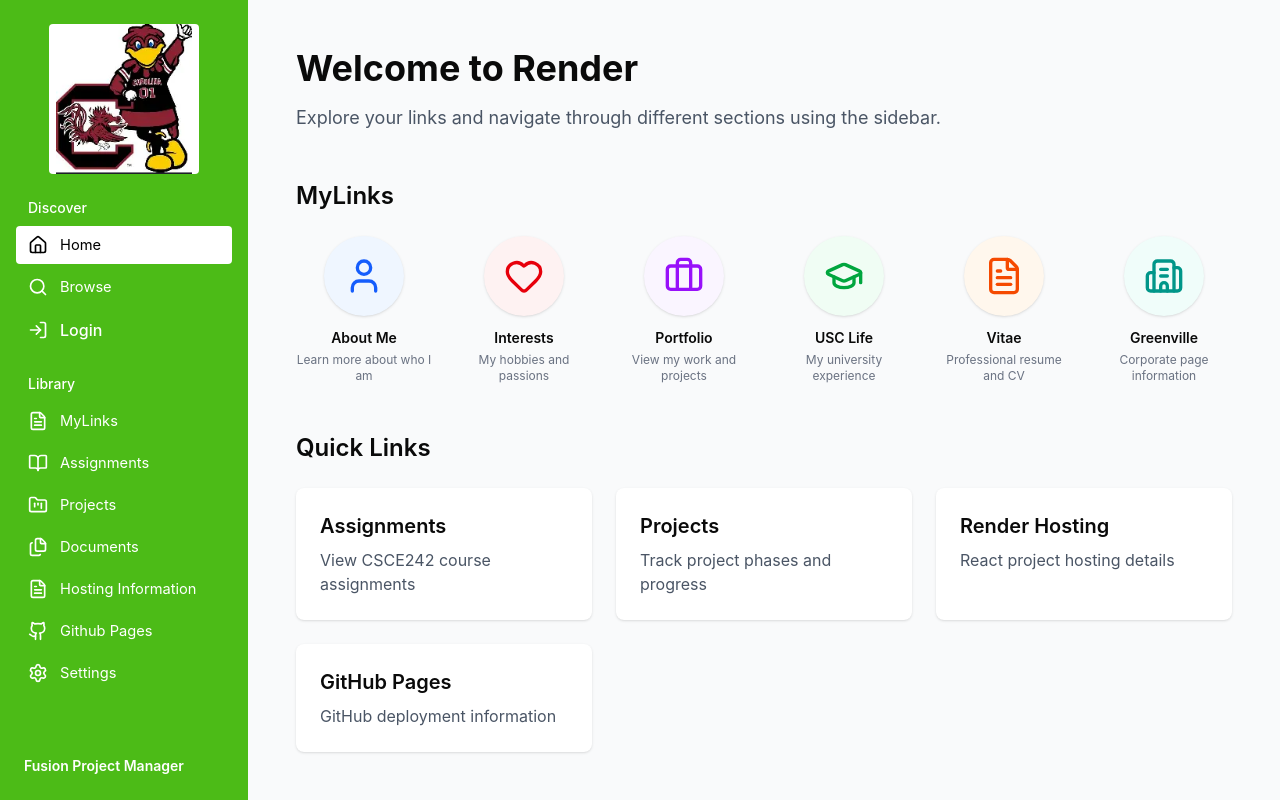
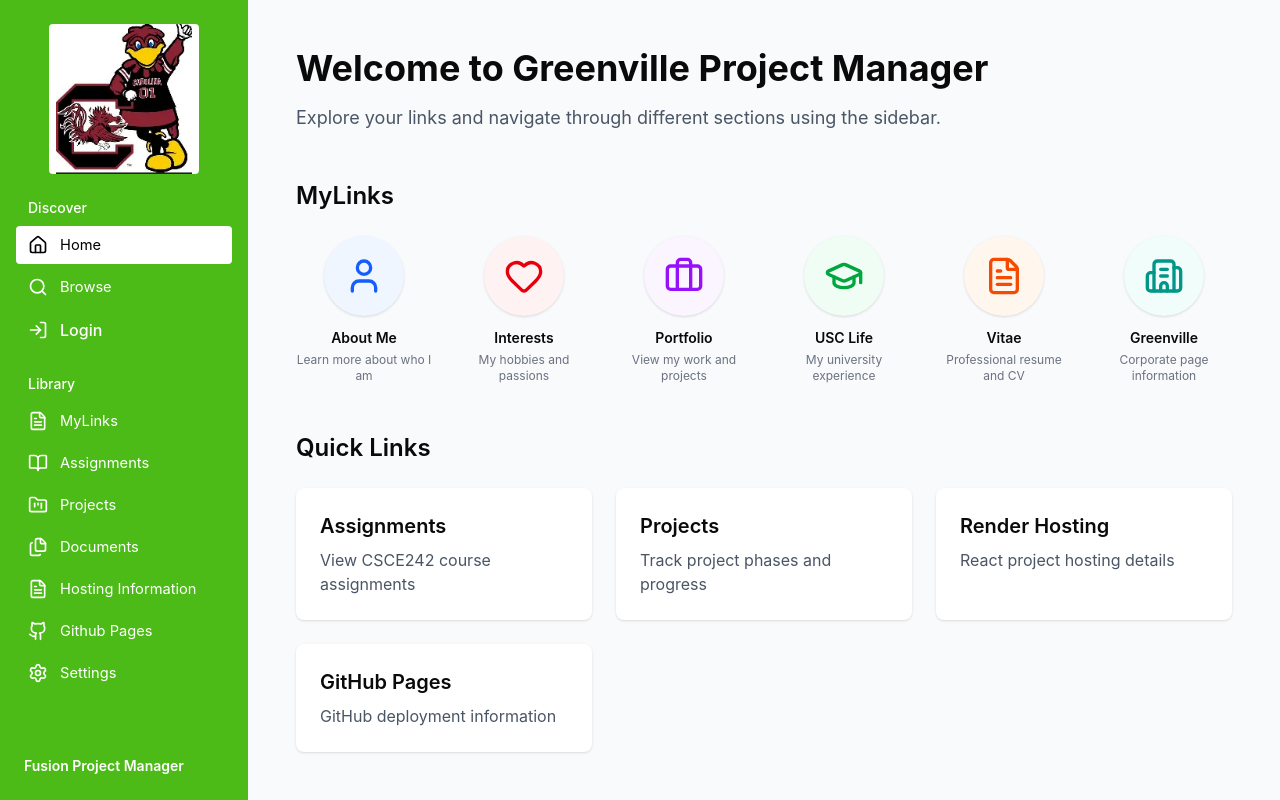
Before and after one commit to greenvilleassociates/Figmareact2, a React (Vite) app: page / in a window 1280 px wide. Built offline with nearby package versions, Linux system fonts and the light colour scheme.

Commit message:
New Binary V3.0

```diff
--- a/package.json
+++ b/package.json
@@ -52,6 +52,7 @@
     "lucide-react": "0.575.0",
     "motion": "12.34.3",
     "next-themes": "0.4.6",
+    "nodemon": "^3.1.14",
     "nvm": "^0.0.4",
     "react": "^19.2.4",
     "react-day-picker": "9.14.0",
--- a/src/app/components/Home.tsx
+++ b/src/app/components/Home.tsx
@@ -49,7 +49,7 @@
 
   return (
     <div className="flex-1 bg-gray-50 p-12 overflow-auto">
-      <h1 className="text-4xl font-bold mb-4">Welcome to Render</h1>
+      <h1 className="text-4xl font-bold mb-4">Welcome to Greenville Project Manager</h1>
       <p className="text-lg text-gray-600 mb-12">
         Explore your links and navigate through different sections using the sidebar.
       </p>
```
Also changed, not shown: 3 other files (tests, documents, lock files or other folders).
